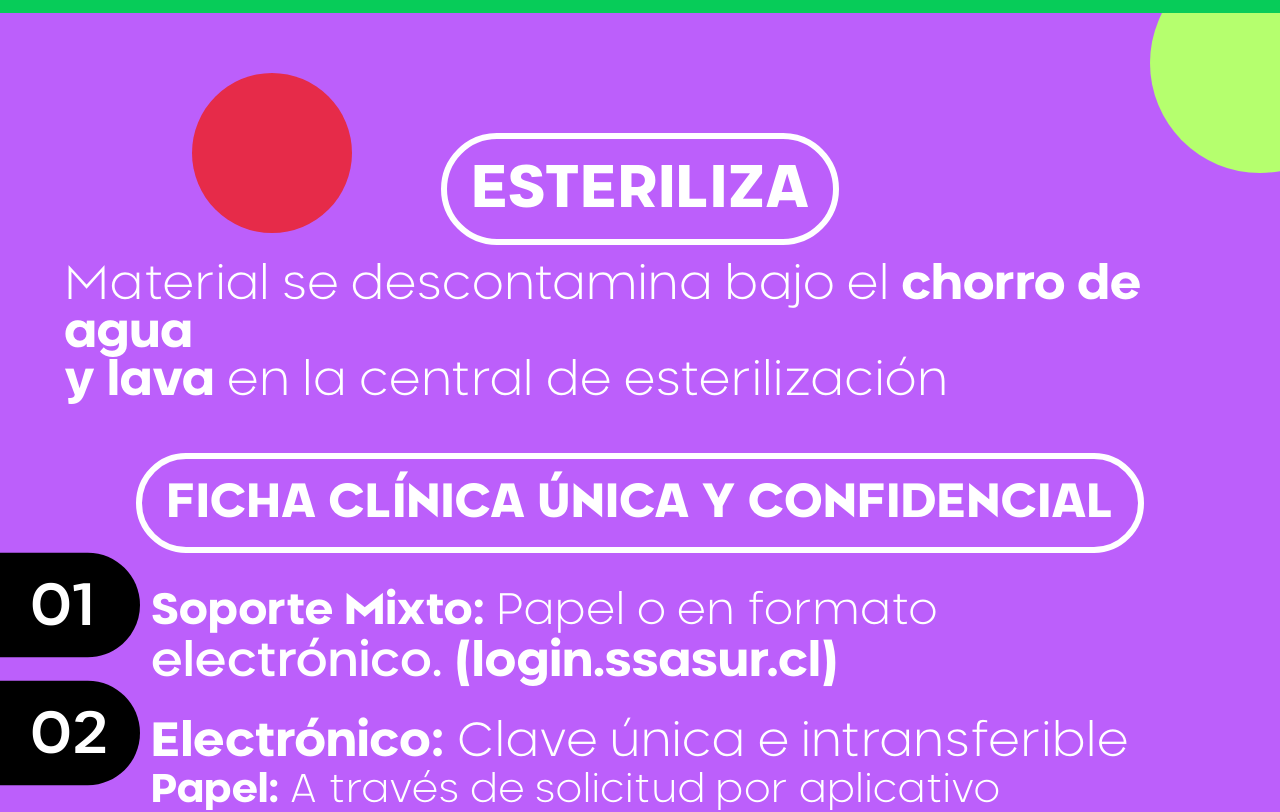
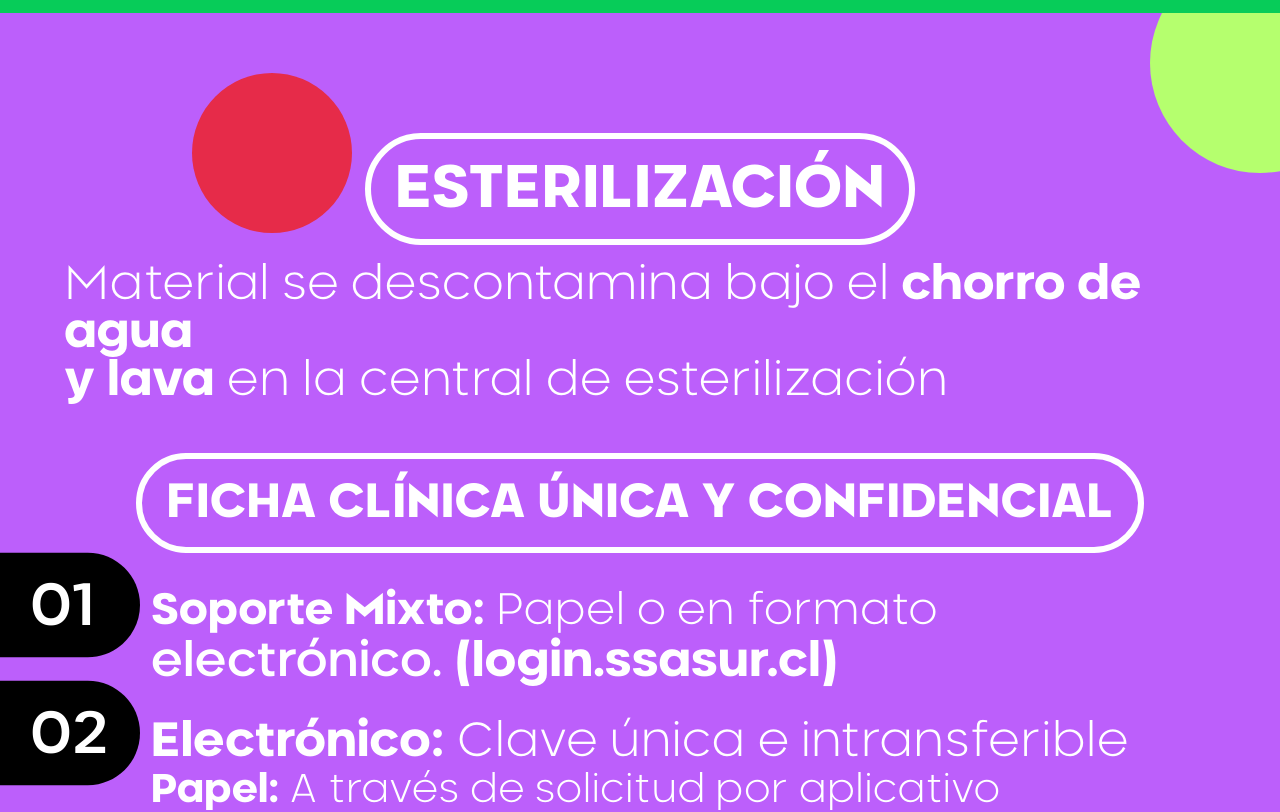
Before and after one commit to PatoGuerrero96/page-villarica, a Next.js app: page / in a window 1280 px wide. Shown: the part 6720-7532 px from the top of the page. Built offline with nearby package versions, Linux system fonts and the light colour scheme.

Commit message:
Version 2.3

```diff
--- a/components/FichaClinica.jsx
+++ b/components/FichaClinica.jsx
@@ -54,7 +54,7 @@ const FichaClinica = () => {
   {/* Contenido */}
   <div className="relative px-4 md:px-8 lg:px-16 text-white flex flex-col w-full">
     <h2 className="text-xl sm:text-xl md:text-5xl lg:text-5xl xl:text-6xl mt-8 md:mt-15 lg:mt-20 xl:mt-30 font-black text-center uppercase border-3 lg:border-6 md:border-6 xl:border-6 border-white rounded-full px-4 md:px-6 lg:px-6 xl:px-6 py-1 md:py-4 lg:py-5 xl:py-5 inline-block mx-auto">
-      ESTERILIZA
+      Esterilización
     </h2>
   <div className="flex flex-col text-left items-start mx-auto">
     <p className="text-[12.5px] sm:text-md md:text-2xl lg:text-[35px] xl:text-5xl mt-2 md:mt-4">
--- a/components/Notificar.jsx
+++ b/components/Notificar.jsx
@@ -63,8 +63,8 @@ className="
   </p>
 </div>
 
-    <h2 className="relative bg-black text-md sm:text-lg md:text-4xl lg:text-4xl xl:text-6xl mt-2 md:mt-3 lg:mt-4 xl:mt-4 font-black text-center uppercase  rounded-full px-4 md:px-6 lg:px-6 xl:px-6 py-2 md:py-6 lg:py-6 xl:py-6 inline-block mx-auto z-60 ">
-      NOTIFICAR ES FÁCIL Y RÁPIDO
+    <h2 className="relative bg-black text-sm sm:text-lg md:text-3xl lg:text-4xl xl:text-6xl mt-2 md:mt-3 lg:mt-4 xl:mt-4 font-black text-center uppercase  rounded-full px-4 md:px-6 lg:px-6 xl:px-6 py-2 md:py-6 lg:py-6 xl:py-6 inline-block mx-auto z-60 ">
+      Notificación de Eventos Adversos
     </h2>
 
     <div className="w-full flex flex-col justify-center h-full mt-8 md:mt-15 lg:mt-20 xl:mt-25">
```
